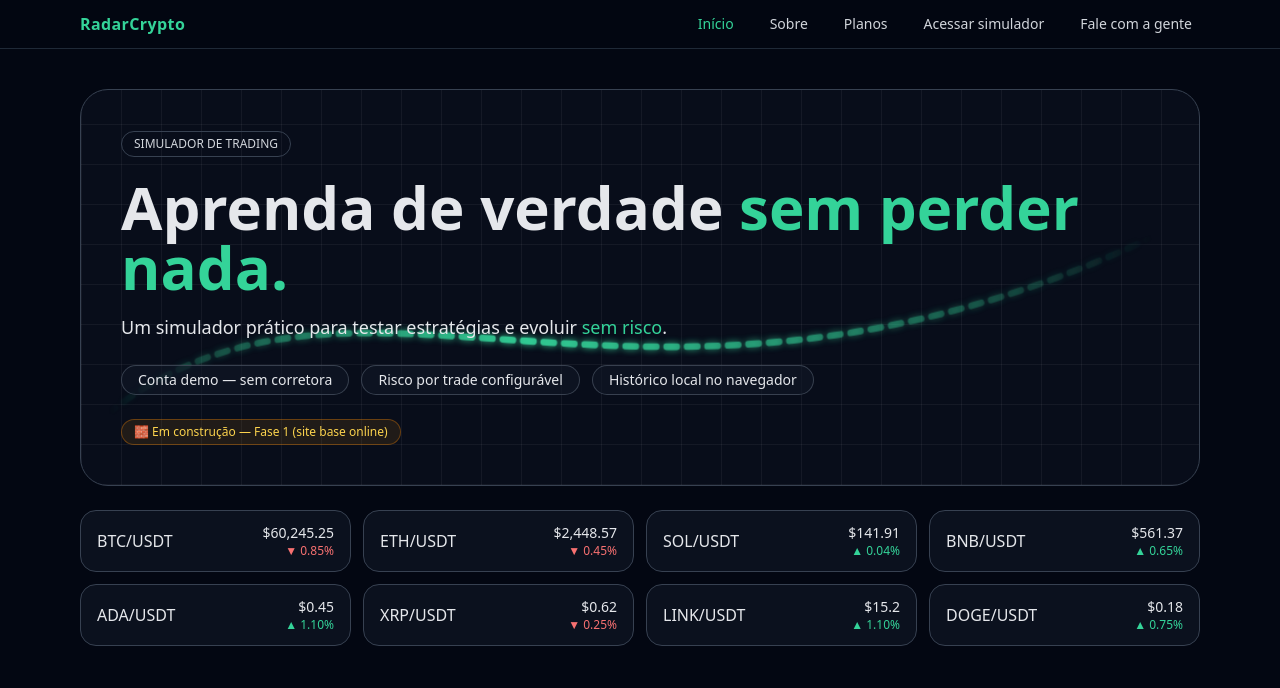
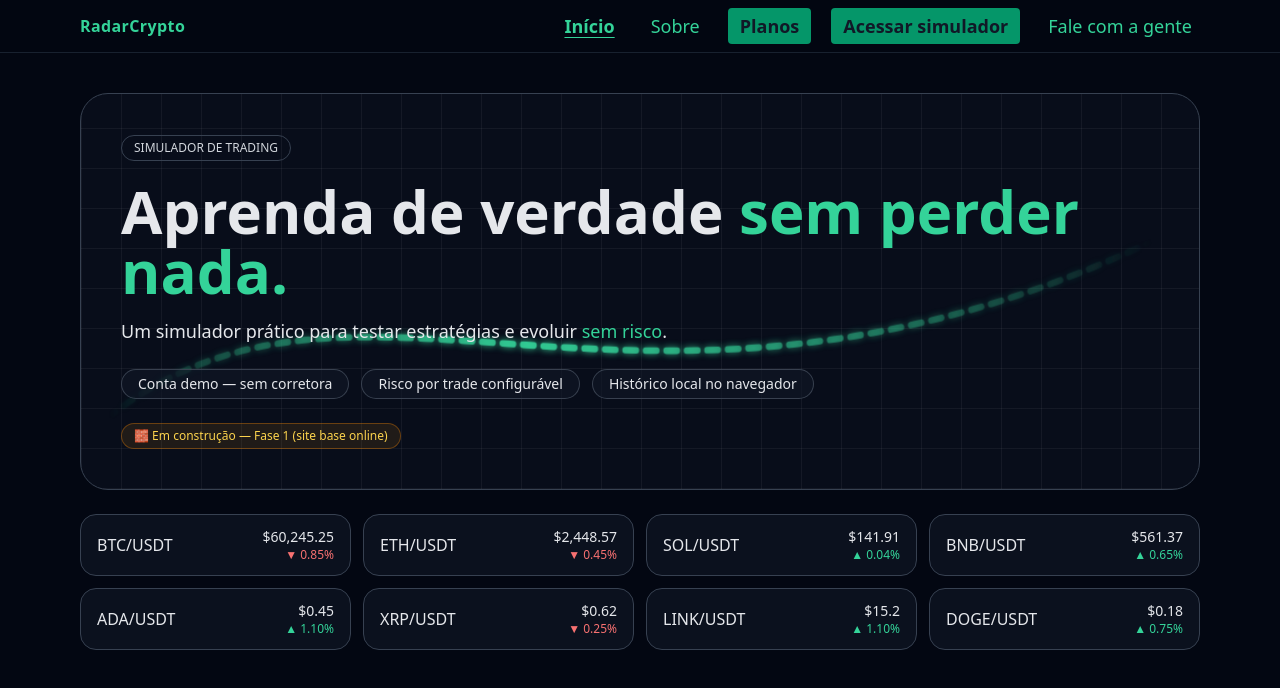
Before and after one commit to Ivanmonteiro-create/radarcripto.space, a Next.js app: page / in a window 1280 px wide. Shown: the top 688 px of the page. Built offline with nearby package versions, Linux system fonts and the light colour scheme.

Commit message:
Update Navbar.tsx

```diff
--- a/components/Navbar.tsx
+++ b/components/Navbar.tsx
@@ -2,40 +2,63 @@
 
 import Link from "next/link";
 import { usePathname } from "next/navigation";
-import { useMemo } from "react";
 
-const links = [
+type NavItem = { href: string; label: string; variant?: "default" | "primary" };
+
+const links: NavItem[] = [
   { href: "/", label: "Início" },
   { href: "/sobre", label: "Sobre" },
-  { href: "/planos", label: "Planos" },
-  { href: "/simulador", label: "Acessar simulador" },
+  { href: "/planos", label: "Planos", variant: "primary" },
+  { href: "/simulador", label: "Acessar simulador", variant: "primary" },
   { href: "/contato", label: "Fale com a gente" },
 ];
 
 export default function Navbar() {
   const pathname = usePathname();
-  const active = useMemo(() => pathname, [pathname]);
 
   return (
-    <header className="sticky top-0 z-40 border-b border-gray-800 bg-gray-950/80 backdrop-blur">
+    <header className="sticky top-0 z-40 border-b border-gray-800/80 bg-gray-950/80 backdrop-blur">
       <nav className="mx-auto w-full max-w-6xl px-4 py-3 flex items-center justify-between">
-        <Link href="/" className="font-semibold tracking-wide text-emerald-400">
+        <Link
+          href="/"
+          className="font-semibold tracking-wide text-emerald-400 hover:text-emerald-300"
+        >
           RadarCrypto
         </Link>
-        <ul className="flex items-center gap-5 text-sm">
-          {links.map((l) => (
+
+        <ul className="flex items-center gap-3 md:gap-5 text-base md:text-lg">
+          {links.map((l) => {
+            const isActive = pathname === l.href;
+            const base =
+              "px-2 py-1 rounded transition focus:outline-none focus:ring-2 focus:ring-emerald-500/40";
+            const commonGreen = "text-emerald-400 hover:text-emerald-300";
+            const active = "font-semibold underline underline-offset-4";
+
+            if (l.variant === "primary") {
+              // Destaque em “Planos” e “Acessar simulador”
+              return (
                 <li key={l.href}>
                   <Link
                     href={l.href}
-                className={
-                  "px-2 py-1 rounded hover:bg-gray-800 transition " +
-                  (active === l.href ? "text-emerald-400" : "text-gray-300")
-                }
+                    className={`${base} bg-emerald-600 hover:bg-emerald-500 text-gray-900 font-bold px-3 py-1.5`}
                   >
                     {l.label}
                   </Link>
                 </li>
-          ))}
+              );
+            }
+
+            return (
+              <li key={l.href}>
+                <Link
+                  href={l.href}
+                  className={`${base} ${commonGreen} ${isActive ? active : ""}`}
+                >
+                  {l.label}
+                </Link>
+              </li>
+            );
+          })}
         </ul>
       </nav>
     </header>
```
Lines whose indentation alone changed are shown as unchanged.
